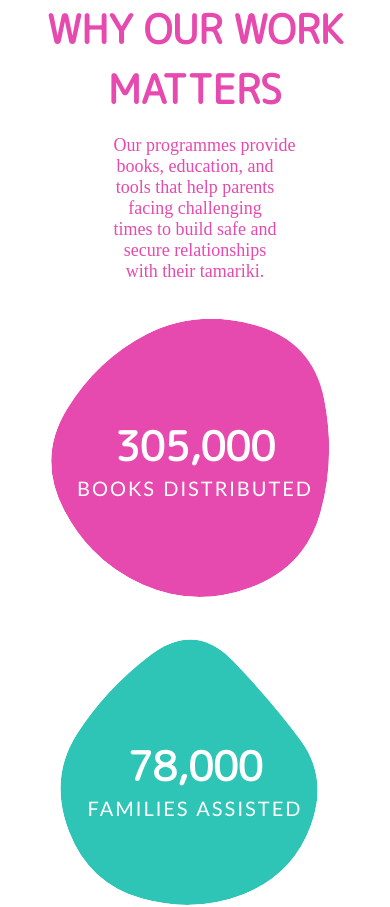
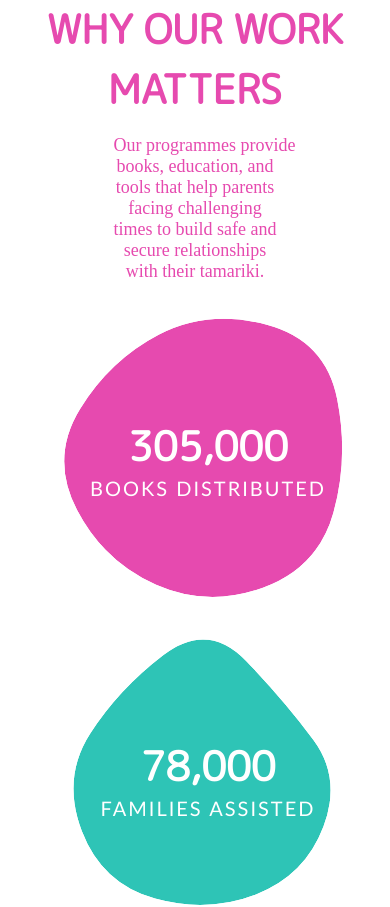
Before and after one commit to Mere-Frances/storytime-frontend, a React (Vite) app: page /shop/singlepage in a window 390 px wide. Shown: the part 721-1628 px from the top of the page. Built offline with nearby package versions, Linux system fonts and the light colour scheme; no server answers.

Commit message:
responesive styling

```diff
--- a/src/App.css
+++ b/src/App.css
@@ -494,6 +494,7 @@ nav .sticky {
 }
 .work-matters--section .blob-shapes--container {
   display: flex;
+  width: 100%;
 }
 .work-matters--section .blob-shapes--container .blob {
   position: relative;
@@ -1680,6 +1681,10 @@ footer .footer-sponsors {
 }
 footer .footer-sponsors img {
   width: auto;
+}
+
+.blob-shapes--container {
+  width: 100%;
 }
 
 @media (max-width: 1300px) {
@@ -1809,12 +1814,16 @@ footer .footer-sponsors img {
   .hero-header .hero-overlay .home-header-title h3 {
     width: 70%;
   }
+  .work-matters--section .blob-shapes--container {
+    width: 100%;
+  }
   .work-matters--section .blob-shapes--container .blob {
     height: 20rem;
     width: 22rem;
   }
   .blob-shapes--container {
     flex-direction: column;
+    width: 100%;
   }
   .content-section .section-content--container {
     padding: 4rem 2rem;
--- a/src/App.scss
+++ b/src/App.scss
@@ -1961,10 +1961,6 @@ footer {
       }
     }
   }
-}
-
-.blob-shapes--container{
-  width: 100%;
 }
 
 @media (max-width: 900px) {
```
Also changed, not shown: 1 other file (tests, documents, lock files or other folders).
